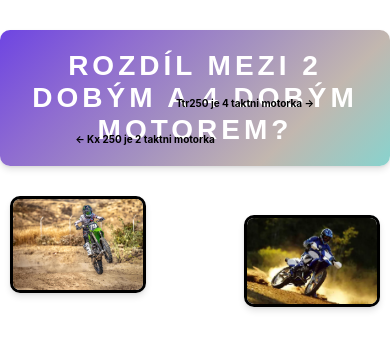
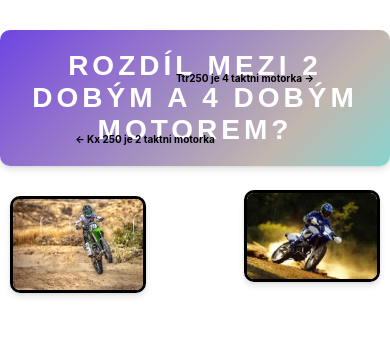
Before and after one commit to TonyKmoch/ghostmoto, a React (Create React App) app: page / in a window 390 px wide. Shown: the top 350 px of the page. Built offline with nearby package versions, Linux system fonts and the light colour scheme.

Commit message:
oprava30

```diff
--- a/src/App.css
+++ b/src/App.css
@@ -180,7 +180,7 @@ body {
 
   .obrazek2 {
     margin-right: 10px;
-    margin-top: 250px;
+    margin-top: 225px;
   }
 
   .popis1,
```
